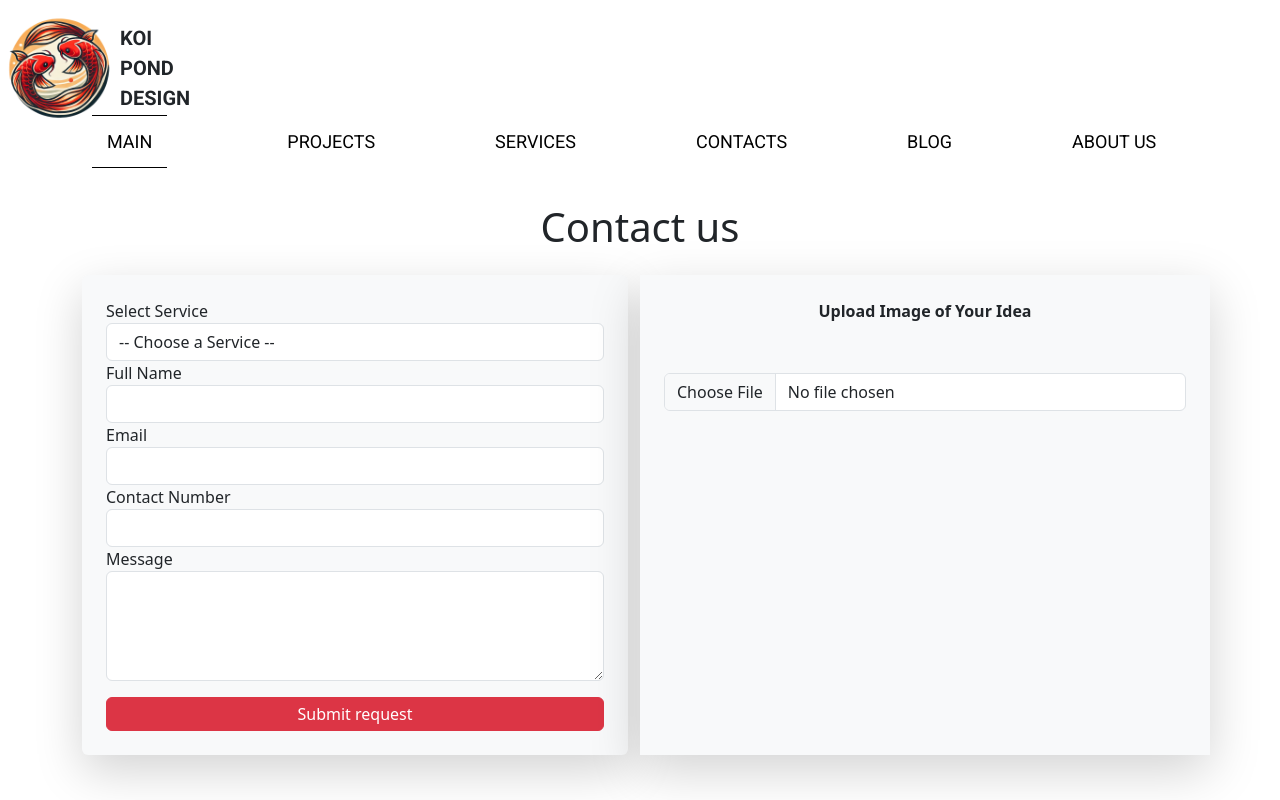
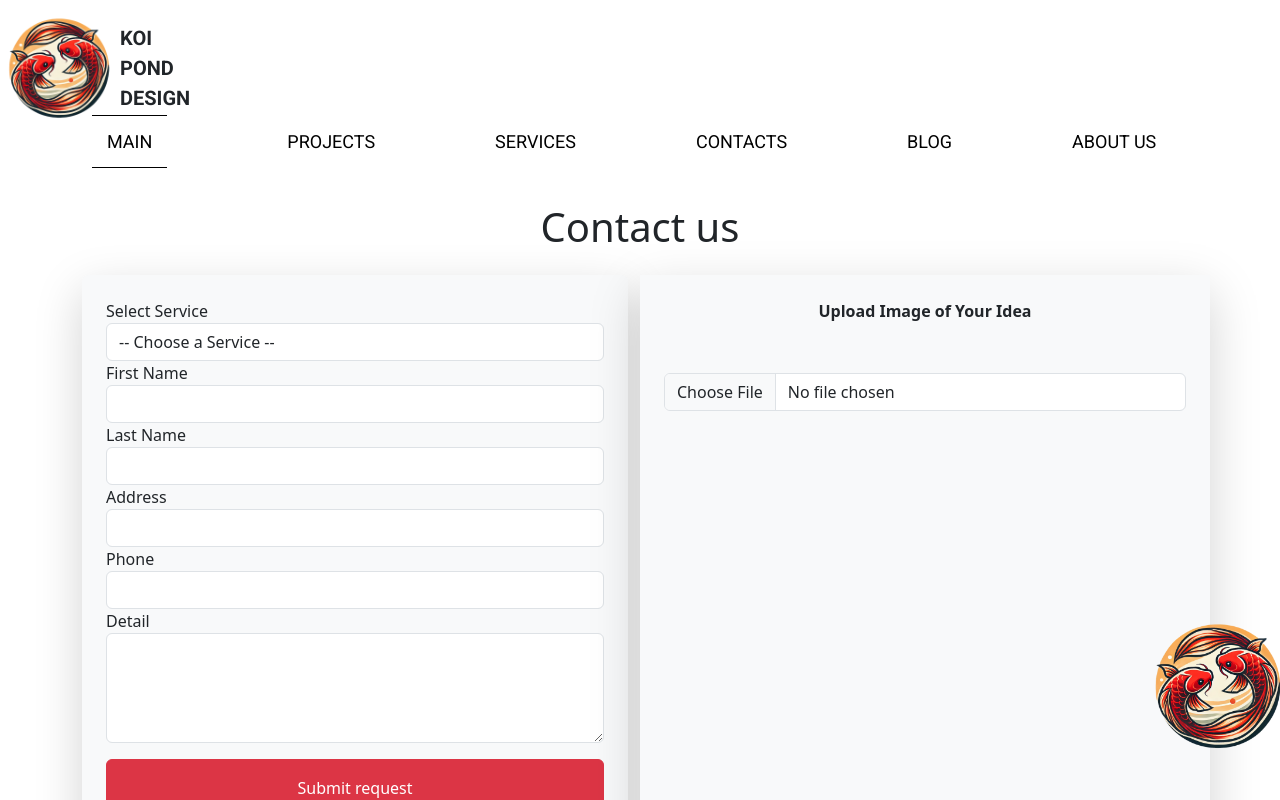
Before and after one commit to k231706/GROUP4-TOPIC4, a React (Create React App) app in the folder long/: page /contact in a window 1280 px wide. Shown: the top 800 px of the page. Built offline with nearby package versions, Linux system fonts and the light colour scheme.

Commit message:
update signup and contact
contact: change some object to fit with database

```diff
--- a/long/src/Components/Contact/Contact.css
+++ b/long/src/Components/Contact/Contact.css
@@ -51,15 +51,25 @@
 }
 
 
-.aleart-danger {
+.logo-contact {
+  width: 150px;
+  display: flex;
+  justify-content: right;
+  margin-top: 200px;
+  margin-left: 480px;
+}
+
+.alert-danger {
   background-color: #f44336;
-  /* Màu đỏ cho thông báo lỗi */
 }
-.label-upload{
+
+.label-upload {
   font-weight: bold;
 }
-.input-upload{
-  margin-top: 50px;}
+
+.input-upload {
+  margin-top: 50px;
+}
 
 @keyframes fadeInOut {
   0% {
--- a/long/src/Components/Contact/Contact.jsx
+++ b/long/src/Components/Contact/Contact.jsx
@@ -2,15 +2,17 @@ import React, { useState } from 'react';
 import './Contact.css';
 import Navbar from '../Navbar/Navbar';
 import Footer from '../Footer/Footer';
+import logo from '../Assests/logo-navbar.png'
 import axios from 'axios';
 
 const Contact = () => {
     const [formData, setFormData] = useState({ // luu thong tin lien he cua khach hang
         service: '',
-        fullName: '',
-        email: '',
-        contactNumber: '',
-        message: ''
+        firstName: '',
+        lastName: '',
+        address: '',
+        phone: '',
+        detail: ''
     });
 
     const [file, setFile] = useState(null);
@@ -43,25 +45,26 @@ const Contact = () => {
 
         const dataToSend = new FormData();
         dataToSend.append('service', formData.service);
-        dataToSend.append('fullName', formData.fullName);
-        dataToSend.append('email', formData.email);
-        dataToSend.append('contactNumber', formData.contactNumber);
-        dataToSend.append('message', formData.message);
+        dataToSend.append('firstName', formData.firstName);
+        dataToSend.append('lastName', formData.lastName);
+        dataToSend.append('address', formData.address); // service, firstname, lastname, address, contactNumber, detail
+        dataToSend.append('phone', formData.phone);
+        dataToSend.append('detail', formData.detail);
         if (file) {
             dataToSend.append('file', file);
         }
 
         try {
-            const response = await axios.post('http://localhost/8080/api/contact-us', dataToSend);
+            const response = await axios.post('http://localhost/8080/contact-us', dataToSend);
             console.log(response.data);
 
             if (response.status === 200) {
                 setSubmitted(true);
             }
 
-        } catch (err) {
+        } catch (error) {
             setError('FAIL, please try again !!');
-            console.error(err);
+            console.error(error);
         }
 
     };
@@ -90,7 +93,7 @@ const Contact = () => {
 
                         ) : ( // FAIL !
                             <form onSubmit={handleSubmit} className="bg-light p-4 rounded shadow-lg" >
-                                {error && <div className="notification-error aleart-danger">{error}</div>}
+                                {error && <div className="notification-error alert-danger">{error}</div>}
 
                                 <div className="form-group mb-6">
                                     <label>Select Service</label>
@@ -107,46 +110,54 @@ const Contact = () => {
                                     </select>
                                 </div>
                                 <div className="form-group mb-6">
-                                    <label>Full Name</label>
-                                    <input type="text" className="form-control" name="fullName"
-                                        value={formData.fullName}
+                                    <label>First Name</label>
+                                    <input type="text" className="form-control" name="firstName"
+                                        value={formData.firstName}
                                         onChange={handleChange}
                                         required />
                                 </div>
 
                                 <div className="form-group mb-6">
-                                    <label>Email</label>
-                                    <input type="text" className="form-control" name="email"
-                                        value={formData.email}
+                                    <label>Last Name</label>
+                                    <input type="text" className="form-control" name="lastName"
+                                        value={formData.lastName}
                                         onChange={handleChange}
                                         required />
                                 </div>
 
                                 <div className="form-group mb-6">
-                                    <label>Contact Number</label>
+                                    <label>Address</label>
+                                    <input type="text" className="form-control" name="address"
+                                        value={formData.address}
+                                        onChange={handleChange}
+                                        required />
+                                </div>
+
+                                <div className="form-group mb-6">
+                                    <label>Phone</label>
                                     <input
                                         type="text"
                                         className="form-control"
-                                        name="contactNumber"
-                                        value={formData.contactNumber}
+                                        name="phone"
+                                        value={formData.phone}
                                         onChange={handleChange}
                                         required
                                     />
                                 </div>
 
                                 <div className="form-group mb-6">
-                                    <label>Message</label>
+                                    <label>Detail</label>
                                     <textarea
                                         className="form-control"
-                                        name="message"
+                                        name="detail"
                                         rows="4"
-                                        value={formData.message}
+                                        value={formData.detail}
                                         onChange={handleChange}
                                         required
                                     ></textarea>
                                 </div>
 
-                                <button type="submit" className="btn btn-danger w-100 fw-boild py-1 mt-3">
+                                <button type="submit" className="btn btn-danger py-3 w-100 fw-boild py-1 mt-3">
                                     Submit request
                                 </button>
                             </form>
@@ -164,6 +175,7 @@ const Contact = () => {
                                     onChange={handleFileChange}
                                     accept="image/*"
                                 />
+                                <img className="logo-contact" src={logo} alt="" />
                             </div>
                         </div>
                     )}
--- a/long/src/Components/Login/Login.jsx
+++ b/long/src/Components/Login/Login.jsx
@@ -46,7 +46,7 @@ const Login = () => {
                 navigate('/home'); // chuyen den trang home
             }
 
-        }catch (err) {
+        } catch (err) {
             if (err.response) {
                 // Lỗi từ phía server (status code ngoài khoảng 2xx)
                 setError(err.response.data.message || 'Something went wrong. Please try again.');
--- a/long/src/Components/SignUp/SignUp.jsx
+++ b/long/src/Components/SignUp/SignUp.jsx
@@ -7,7 +7,6 @@ import logo from "../Assests/logo-navbar.png";
 
 const SignUp = () => {
     const [account, setAccount] = useState('');
-    const [email, setEmail] = useState('');
     const [password, setPassword] = useState('');
     const [confirmPassword, setConfirmPassword] = useState('');
     const [showHang, setShowHang] = useState(false); // state cho nut show hang
@@ -29,7 +28,6 @@ const SignUp = () => {
             const response = await axios.post('http://localhost:8080/signup', {
                 account: account, // dinh dang du lieu thanh object de gui cho backend ne` ^^
                 password: password,
-                email: email
             }
             );
             console.log(response.data);
@@ -65,18 +63,6 @@ const SignUp = () => {
                                 />
                                 <i className="fa-solid fa-user person"></i>
                             </div>
-                            {/* Email */}
-                            <div className="form-group mb-3 position-relative">
-                                <input
-                                    type="email"
-                                    className="form-control input"
-                                    value={email}
-                                    placeholder="Enter Email"
-                                    onChange={(err) => setEmail(err.target.value)}
-                                    required
-                                />
-                                <i className="fa-solid fa-envelope person"></i>
-                            </div>
                             {/* password */}
                             <div className="form-group mb-3 position-relative">
                                 <input
@@ -107,12 +93,12 @@ const SignUp = () => {
                                     <i className={showHang ? 'fas fa-eye-slash' : 'fas fa-eye'}></i>
                                 </button>
                             </div>
-                            <button type="submit" className="btn btn-primary w-100">Sign up</button>
+                            <button type="submit" className="btn btn-danger w-100 fw-medium py-2">SIGN UP</button>
 
 
                             {/* Điều hướng về trang đăng nhập */}
                             <div className="text-center mt-3">
-                                <button type="button" className="btn btn-link" onClick={() => navigate('/login')}>
+                                <button type="button" className="btn btn-alert" onClick={() => navigate('/login')}>
                                     Already have an account? Log In
                                 </button>
                             </div>
```
